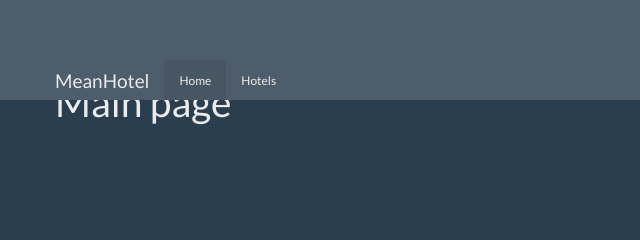
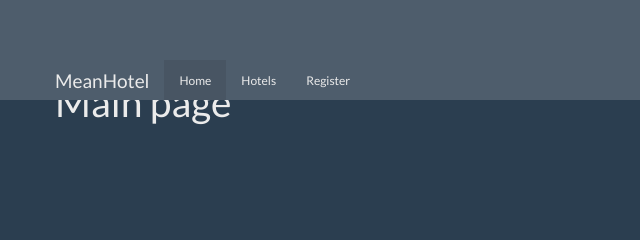
Before and after one commit to merlobranco/mean-stack-app, a website: page public/index.html in a window 1280 px wide. Shown: the top 240 px of the page, 0-640 px from the left. Drawn offline with Linux system fonts and the light colour scheme.

Commit message:
Authentication - AngularJS and JWT - Adding navigation directive

```diff
--- a/public/angular-app/navigation/navigation.html
+++ b/public/angular-app/navigation/navigation.html
@@ -13,7 +13,7 @@
      <ul class="nav navbar-nav">
        <li ng-class="vm.isActiveTab('')" class="active"><a href="#!/">Home</a></li>
        <li ng-class="vm.isActiveTab('hotels')"><a href="#!/hotels">Hotels</a></li>
-       <li ng-class="vm.isActiveTab('register')" ng-if="!vm.isLoggedIn()"><a href="#!/register">Register</a></li>
+       <li ng-class="vm.isActiveTab('register')"><a href="#!/register">Register</a></li>
      </ul>
      <form ng-if="!vm.isLoggedIn()" class="navbar-form navbar-right" role="login" ng-submit="vm.login()">
       <div class="form-group" ng-class="{'has-error': vm.error}">
```
